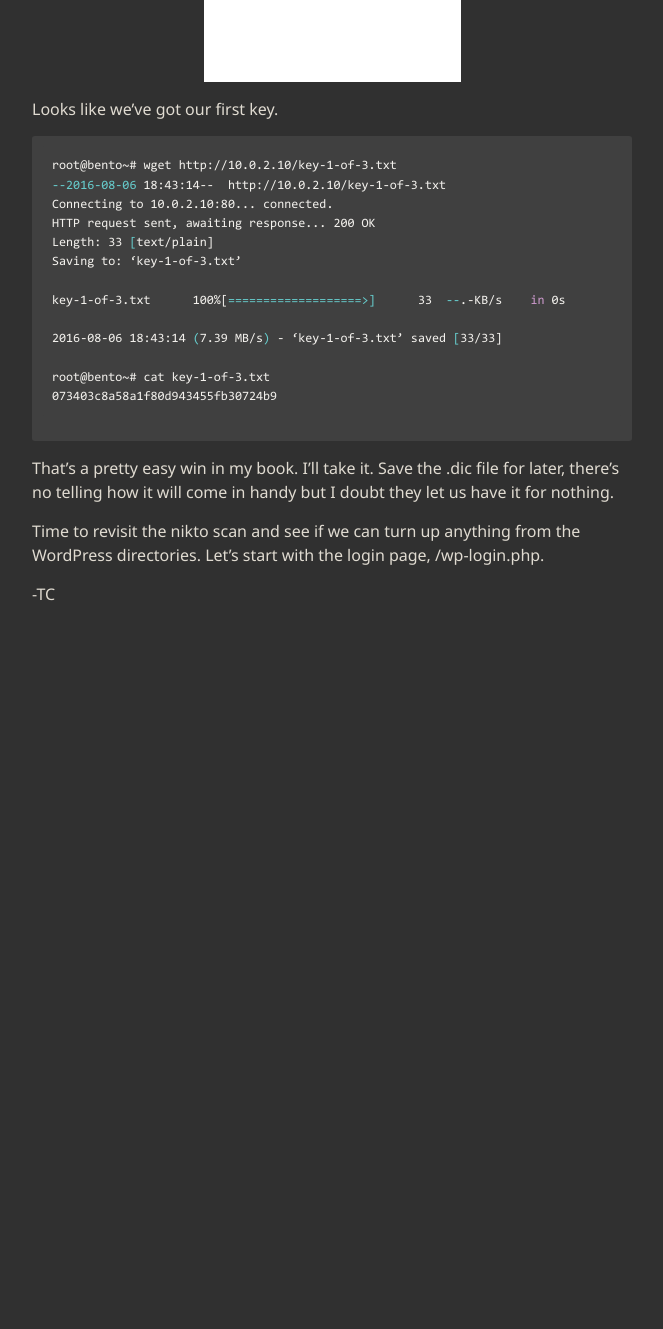
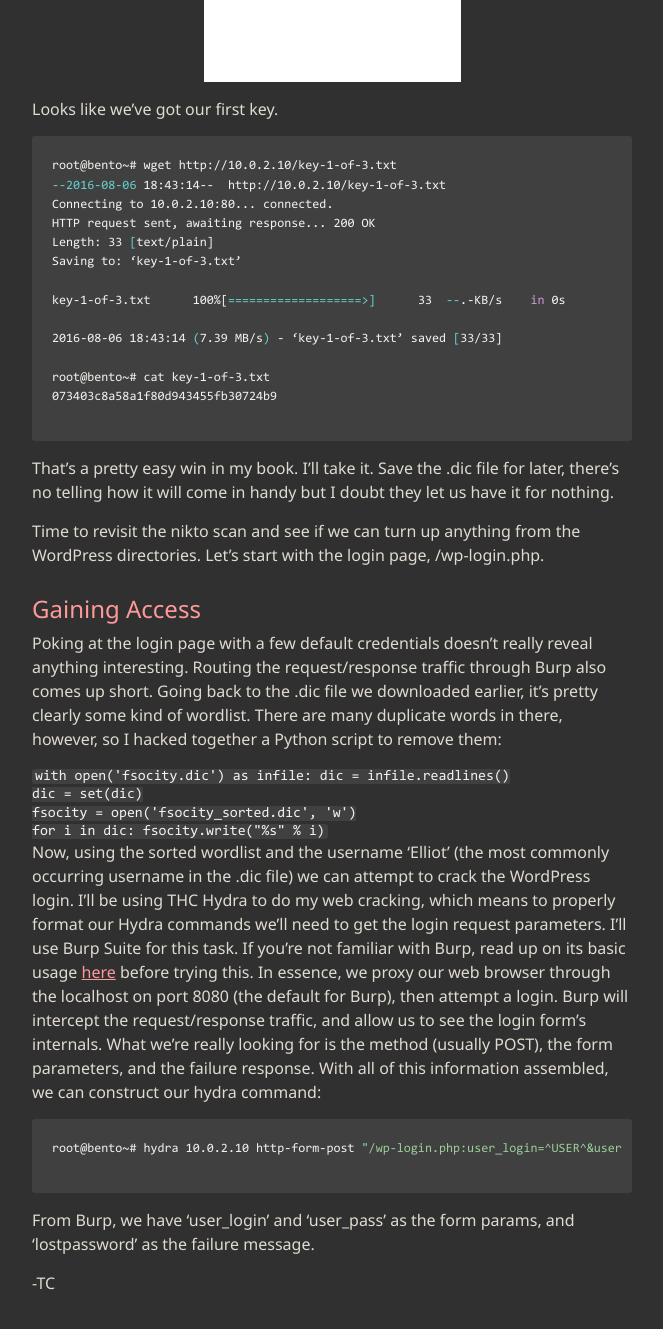
Before and after one commit to blackdoor/blog, a Jekyll site: the page built from _posts/2016-08-06-hacking-fsociety.md, in a window 1280 px wide and 1400 px high, scrolled down 2273 px. Shown: the top 1329 px of the window, without its empty margins (308-971 px from the left). Built offline with Jekyll 4.4.1, drawn with Linux system fonts in a browser that asks for light colours; before the commit the page ends 2984 px from its top, so only the background shows below that.

Commit message:
added more content

````diff
--- a/_posts/2016-08-06-hacking-fsociety.md
+++ b/_posts/2016-08-06-hacking-fsociety.md
@@ -114,4 +114,37 @@ us have it for nothing.
 Time to revisit the nikto scan and see if we can turn up anything from the
 WordPress directories. Let's start with the login page, /wp-login.php.
 
+# Gaining Access
+
+Poking at the login page with a few default credentials doesn't really reveal
+anything interesting. Routing the request/response traffic through Burp also
+comes up short. Going back to the .dic file we downloaded earlier, it's pretty
+clearly some kind of wordlist. There are many duplicate words in there, however,
+so I hacked together a Python script to remove them:
+
+```Python
+with open('fsocity.dic') as infile: dic = infile.readlines()
+dic = set(dic)
+fsocity = open('fsocity_sorted.dic', 'w')
+for i in dic: fsocity.write("%s" % i)
+```
+
+Now, using the sorted wordlist and the username 'Elliot' (the most commonly occurring
+username in the .dic file) we can attempt to crack the WordPress login. I'll be
+using THC Hydra to do my web cracking, which means to properly format our Hydra
+commands we'll need to get the login request parameters. I'll use Burp Suite for
+this task. If you're not familiar with Burp, read up on its basic usage [here](https://portswigger.net/burp/help/)
+before trying this. In essence, we proxy our web browser through the localhost on
+port 8080 (the default for Burp), then attempt a login. Burp will intercept the
+request/response traffic, and allow us to see the login form's internals. What we're
+really looking for is the method (usually POST), the form parameters, and the failure
+response. With all of this information assembled, we can construct our hydra command:
+
+```shell
+root@bento~# hydra 10.0.2.10 http-form-post "/wp-login.php:user_login=^USER^&user_pass=^PASS^:lostpassword" -l Elliot -P fsocity_sorted.dic -t 10
+```
+
+From Burp, we have 'user_login' and 'user_pass' as the form params, and 'lostpassword'
+as the failure message.
+
 -TC
````
